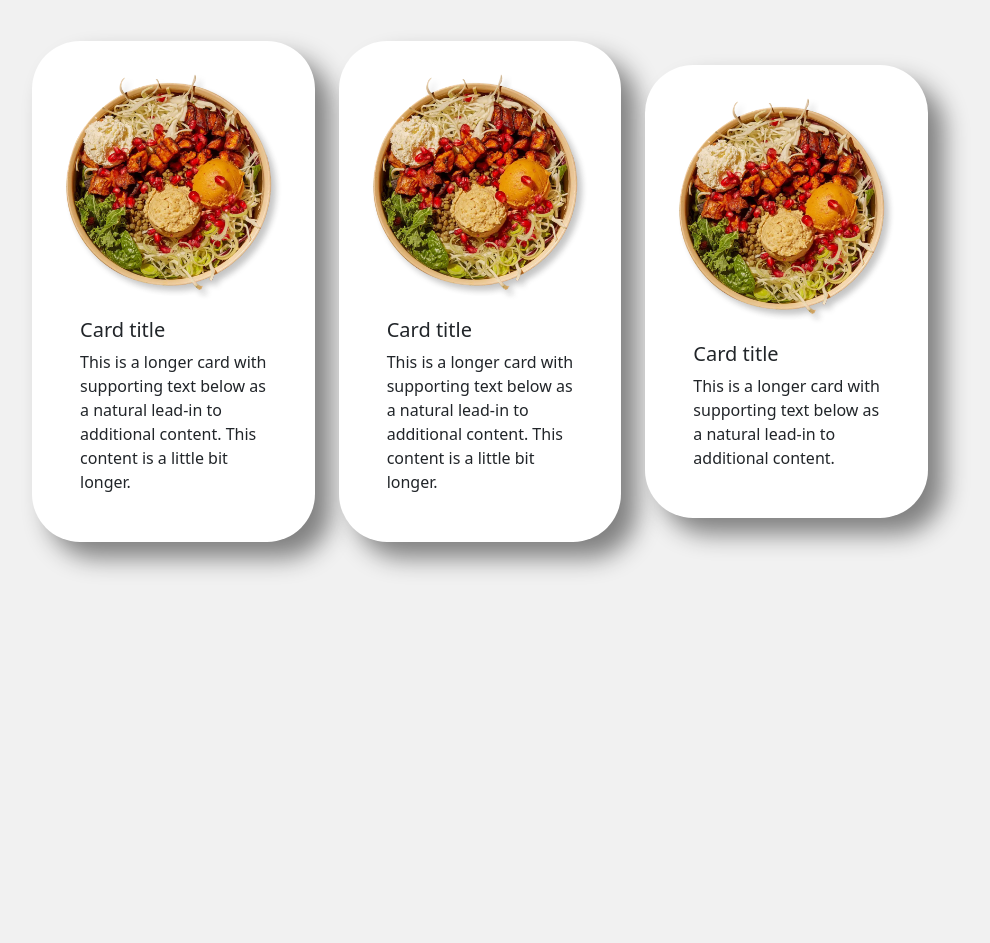
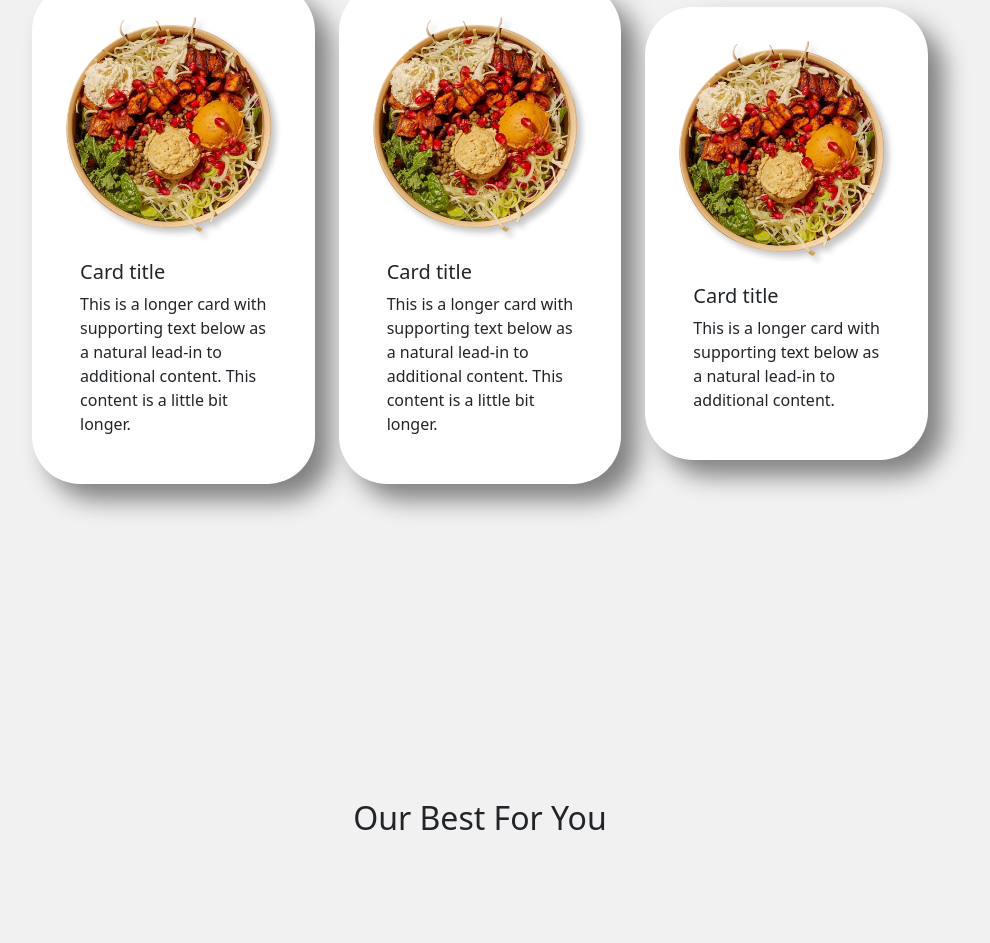
Before and after one commit to AbrahamEsc1911/FDSRestaurantMegui, a plain HTML site: page index.html in a window 1280 px wide. Shown: the part 1680-2623 px from the top of the page, without its empty margins (160-1150 px from the left). Before the commit the page ends 2303 px from the top, so only its background shows below. Drawn offline with nearby package versions, Linux system fonts and the light colour scheme.

Commit message:
Feat: caption

```diff
--- a/css/styles.css
+++ b/css/styles.css
@@ -150,7 +150,7 @@ body {
 /* GRID */
 
 .container-grip-main {
-    height: 100vh;
+    height: 110vh;
     width: 100vw;
 
     margin: 0;
@@ -170,7 +170,7 @@ body {
 }
 
 .container-primary-title {
-    height:30vh;
+    height:10vh;
     width: 70vw;
 
     /* background-color: green; */
@@ -188,3 +188,19 @@ body {
 
     box-shadow: 1em 1em 1.5em gray;
 }
+
+/* CAPTION */
+
+.conteiner-caption {
+    height: 30vh;
+    width: 100vw;
+
+    /* background-color: yellow; */
+
+    margin: 0;
+    padding: 0;
+
+    display: flex;
+    justify-content: center;
+    align-items: center;
+}
--- a/index.html
+++ b/index.html
@@ -130,6 +130,11 @@
     </div>
 
     <!-- CAPTION  -->
+    <div class="conteiner-caption">
+        <div class="caption">
+            <h2>Our Best For You</h2>
+        </div>
+    </div>
     <!-- Script -->
 
     <script src="https://cdn.jsdelivr.net/npm/bootstrap@5.3.3/dist/js/bootstrap.bundle.min.js"
```
